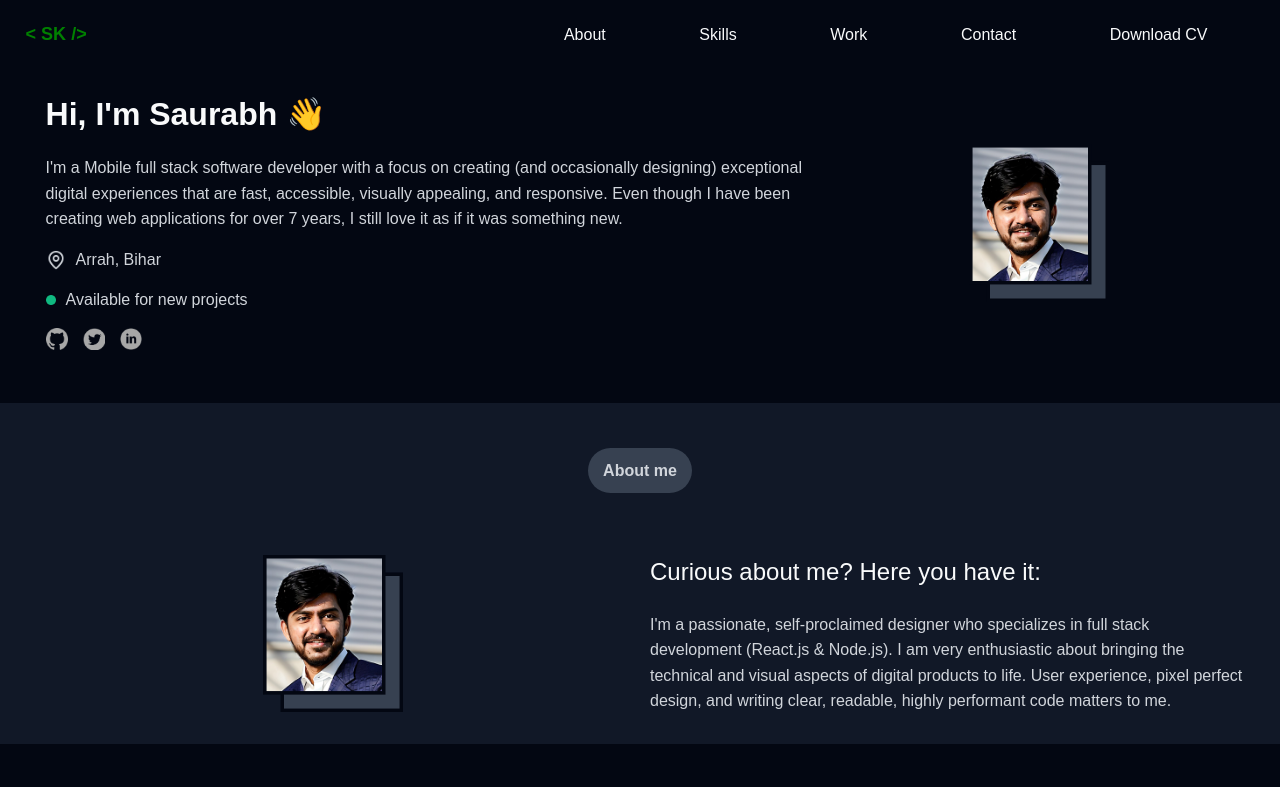
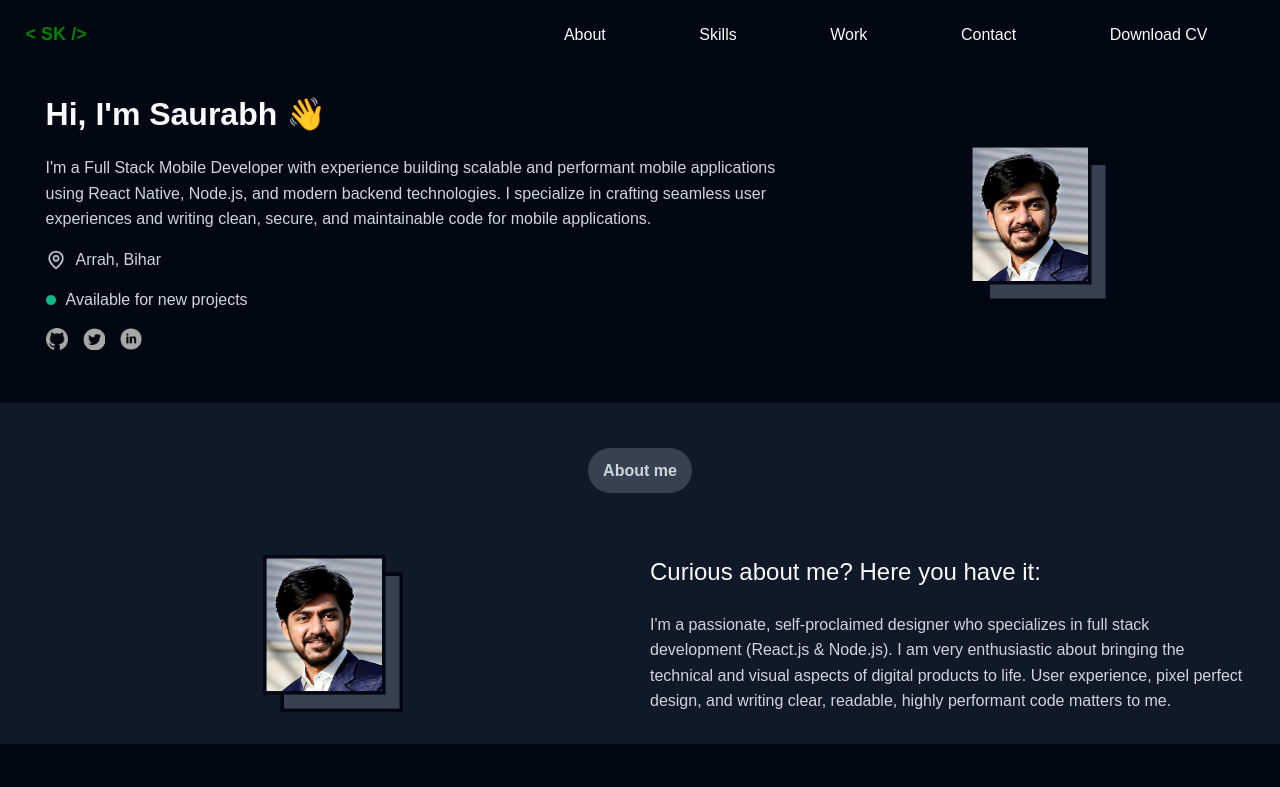
Before and after one commit to saurabhkara/portfolio2025, a Next.js app: page / in a window 1280 px wide. Shown: the top 787 px of the page. Built offline with nearby package versions, Linux system fonts and the light colour scheme.

Commit message:
into and download

```diff
--- a/src/app/page.tsx
+++ b/src/app/page.tsx
@@ -25,11 +25,18 @@ export default function Home() {
   };
 
   const openNewTab = () => {
-    var url =
-      "https://drive.google.com/file/d/1-mTbVjTJuB4kSA7be8DBl_Oh986LVXdE/view?usp=drive_link";
-    window.open(url, "Download");
+    // var url =
+    //   "https://drive.google.com/file/d/1-mTbVjTJuB4kSA7be8DBl_Oh986LVXdE/view?usp=drive_link";
+    // window.open(url, "Download");
     // window.location.href =
     //   "mailto:saurabhkumar679@gmail.com?subject=Please%20share%20your%20resume";
+
+    const link = document.createElement("a");
+    link.href = "/docs/saurabhResumePortfolio.pdf";
+    link.download = "Sresume.pdf";
+    document.body.appendChild(link);
+    link.click();
+    document.body.removeChild(link);
   };
 
   return (
@@ -125,11 +132,11 @@ export default function Home() {
           <div className={styles.intoDetails}>
             <p className={styles.introName}>Hi, I'm Saurabh 👋</p>
             <p className={styles.aboutMeDetails}>
-              I'm a Mobile full stack software developer with a focus on
-              creating (and occasionally designing) exceptional digital
-              experiences that are fast, accessible, visually appealing, and
-              responsive. Even though I have been creating web applications for
-              over 7 years, I still love it as if it was something new.
+              I'm a Full Stack Mobile Developer with experience building
+              scalable and performant mobile applications using React Native,
+              Node.js, and modern backend technologies. I specialize in crafting
+              seamless user experiences and writing clean, secure, and
+              maintainable code for mobile applications.
             </p>
             <div className={styles.introLocation}>
               <img src="./location.png" width={20} height={20} />
```
Also changed, not shown: 1 other file (tests, documents, lock files or other folders).
